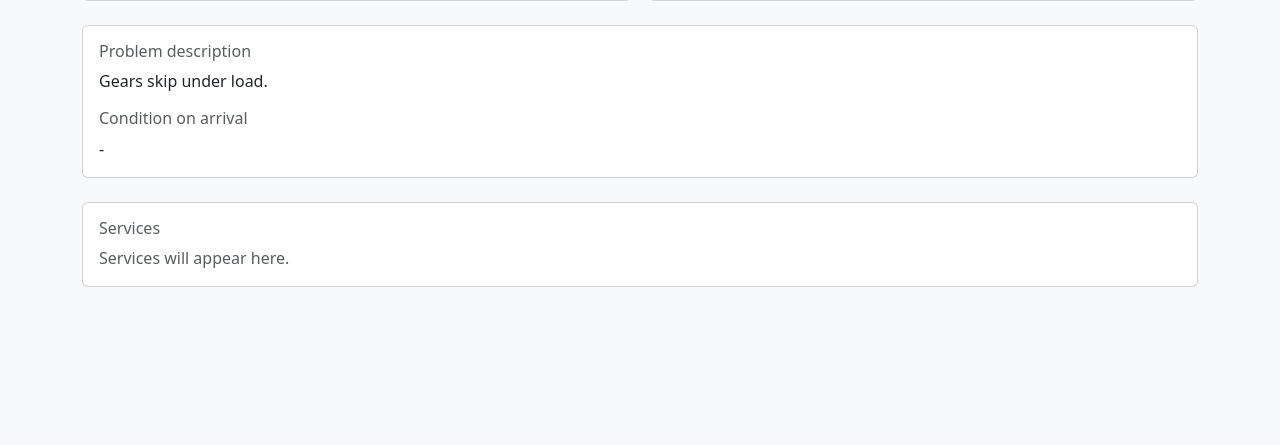
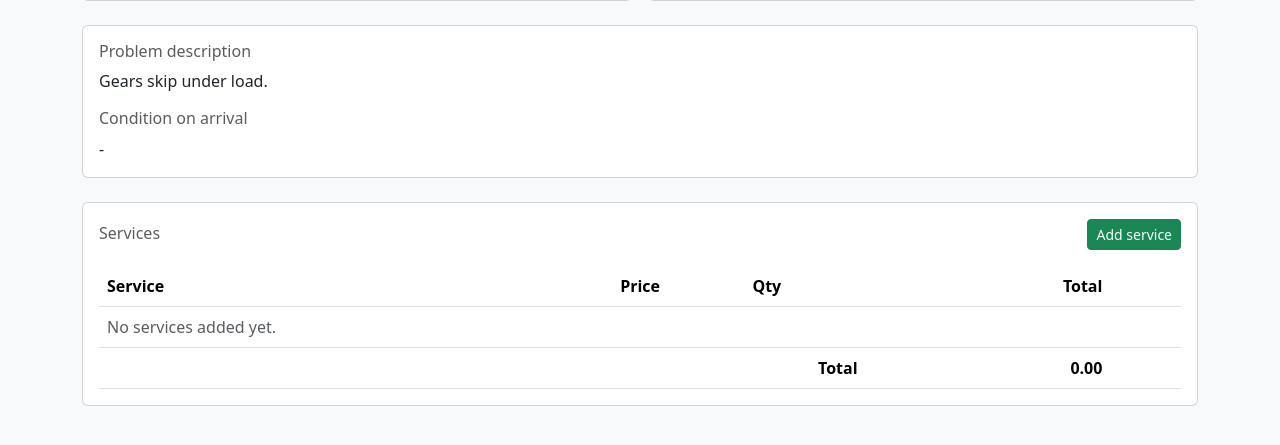
Before and after one commit to sofiia-pohuliailo388/velofix, a Django app: page /orders/2/ in a window 1280 px wide. Shown: the part 274-719 px from the top of the page. Run offline with Django 5.2, Linux system fonts and the light colour scheme; a user stored in the database is signed in; data comes from the database, SQL or seed files in the repository.

Commit message:
add services to repair order with price snapshot

```diff
--- a/apps/orders/urls.py
+++ b/apps/orders/urls.py
@@ -3,9 +3,13 @@ from django.urls import path
 from .views import (
     OrderCreate,
     OrderDetail,
+    OrderServiceCreate,
+    OrderServiceDelete,
 )
 
 urlpatterns = [
     path("bicycle/<int:bicycle_pk>/add/", OrderCreate.as_view(), name="order-create"),
     path("<int:pk>/", OrderDetail.as_view(), name="order-detail"),
+    path("<int:order_pk>/services/add/", OrderServiceCreate.as_view(), name="order-service-add"),
+    path("services/<int:pk>/delete/", OrderServiceDelete.as_view(), name="order-service-delete"),
 ]
--- a/apps/orders/views.py
+++ b/apps/orders/views.py
@@ -1,12 +1,14 @@
+from django.contrib import messages
 from django.contrib.auth.mixins import LoginRequiredMixin
 from django.contrib.messages.views import SuccessMessageMixin
-from django.shortcuts import get_object_or_404
+from django.shortcuts import get_object_or_404, redirect
 from django.views import generic
+from django.views.generic.base import View
 
 from apps.customers.models import Bicycle
 
-from .forms import RepairOrderForm
-from .models import RepairOrder
+from .forms import RepairOrderForm, OrderServiceForm
+from .models import RepairOrder, OrderService
 
 
 class OrderCreate(LoginRequiredMixin, SuccessMessageMixin, generic.CreateView):
@@ -33,3 +35,35 @@ class OrderDetail(LoginRequiredMixin, generic.DetailView):
     queryset = RepairOrder.objects.select_related("bicycle__customer")
     template_name = "orders/order_detail.html"
     context_object_name = "order"
+
+class OrderServiceCreate(LoginRequiredMixin, SuccessMessageMixin, generic.CreateView):
+    model = OrderService
+    form_class = OrderServiceForm
+    template_name = "orders/orderservice_form.html"
+    success_message = "Service added."
+
+    def dispatch(self, request, *args, **kwargs):
+        self.order = get_object_or_404(RepairOrder, pk=kwargs["order_pk"])
+        return super().dispatch(request, *args, **kwargs)
+
+    def form_valid(self, form):
+        form.instance.repair_order = self.order
+        form.instance.unit_price = form.cleaned_data["service"].base_price
+        return super().form_valid(form)
+
+    def get_context_data(self, **kwargs):
+        context = super().get_context_data(**kwargs)
+        context["order"] = self.order
+        return context
+
+    def get_success_url(self):
+        return self.order.get_absolute_url()
+
+
+class OrderServiceDelete(LoginRequiredMixin, View):
+    def post(self, request, pk):
+        line = get_object_or_404(OrderService, pk=pk)
+        order = line.repair_order
+        line.delete()
+        messages.success(request, "Service removed.")
+        return redirect(order)
--- a/templates/orders/order_detail.html
+++ b/templates/orders/order_detail.html
@@ -50,8 +50,51 @@
 
 <div class="card">
   <div class="card-body">
-    <h2 class="h6 text-muted">Services</h2>
-    <p class="text-muted mb-0">Services will appear here.</p>
+    <div class="d-flex justify-content-between align-items-center mb-3">
+      <h2 class="h6 text-muted m-0">Services</h2>
+      <a href="{% url 'order-service-add' order.pk %}" class="btn btn-success btn-sm">Add service</a>
+    </div>
+
+    <div class="table-responsive">
+      <table class="table align-middle mb-0">
+        <thead>
+          <tr>
+            <th>Service</th>
+            <th class="text-end">Price</th>
+            <th class="text-center">Qty</th>
+            <th class="text-end">Total</th>
+            <th></th>
+          </tr>
+        </thead>
+        <tbody>
+          {% for line in order.service_lines.all %}
+            <tr>
+              <td>{{ line.service.name }}</td>
+              <td class="text-end">{{ line.unit_price }}</td>
+              <td class="text-center">{{ line.quantity }}</td>
+              <td class="text-end">{{ line.line_total }}</td>
+              <td class="text-end">
+                <form method="post" action="{% url 'order-service-delete' line.pk %}" class="d-inline">
+                  {% csrf_token %}
+                  <button type="submit" class="btn btn-outline-danger btn-sm">Remove</button>
+                </form>
+              </td>
+            </tr>
+          {% empty %}
+            <tr>
+              <td colspan="5" class="text-muted">No services added yet.</td>
+            </tr>
+          {% endfor %}
+        </tbody>
+        <tfoot>
+          <tr>
+            <th colspan="3" class="text-end">Total</th>
+            <th class="text-end">{{ order.total }}</th>
+            <th></th>
+          </tr>
+        </tfoot>
+      </table>
+    </div>
   </div>
 </div>
 {% endblock %}
```
Also changed, not shown: apps/orders/forms.py (+24 -1 lines), templates/orders/orderservice_form.html (added, +40 -0 lines).
